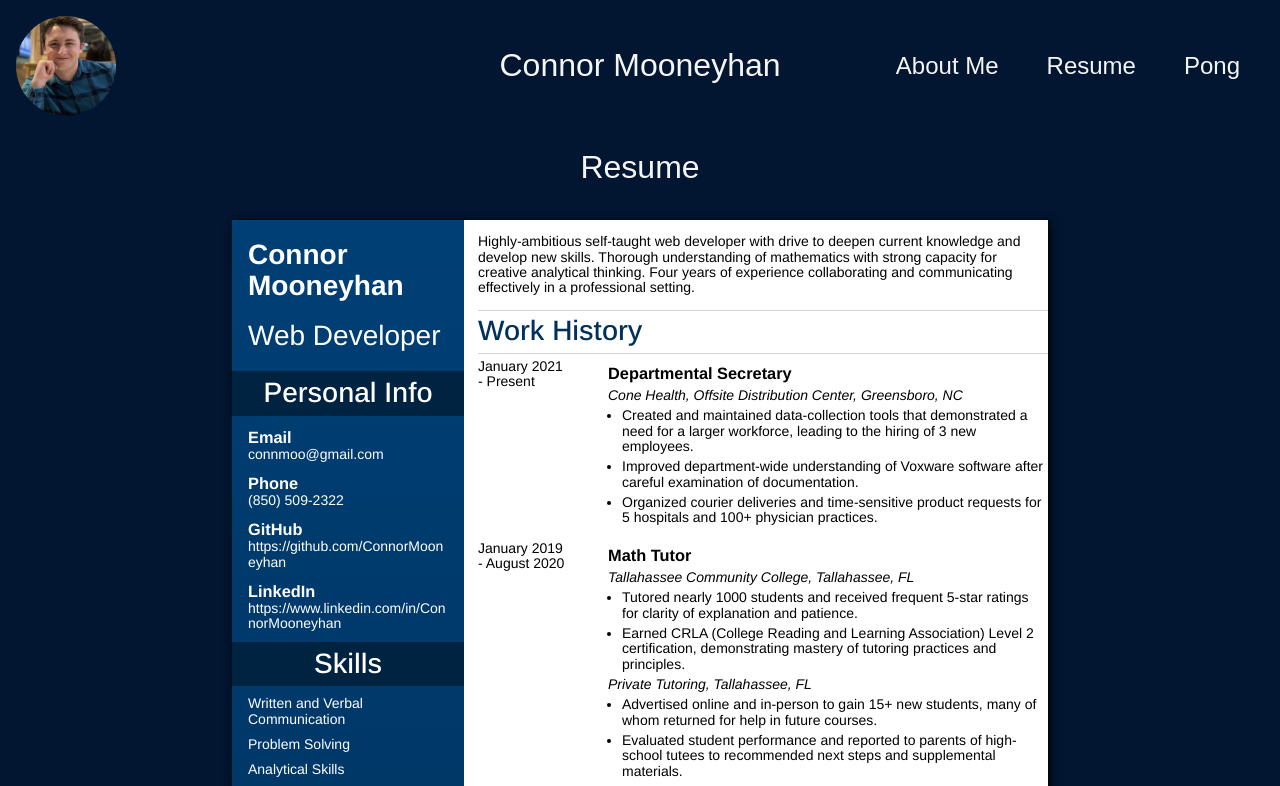
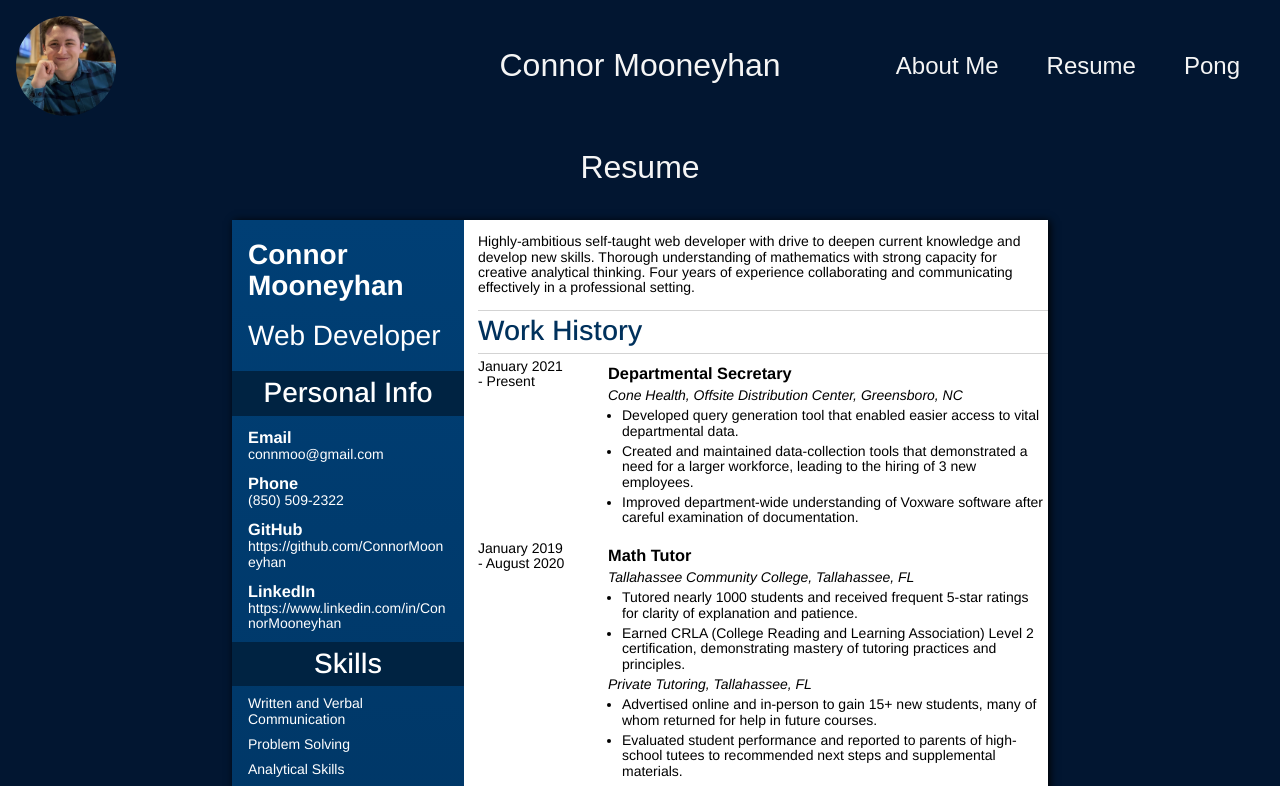
Before and after one commit to ConnorMooneyhan/personal-site, a React (Create React App) app: page /resume in a window 1280 px wide. Shown: the top 786 px of the page. Built offline with nearby package versions, Linux system fonts and the light colour scheme; a web font is replaced by a local one.

Commit message:
Update Resume.tsx

```diff
--- a/src/components/ResumeSection/Resume.tsx
+++ b/src/components/ResumeSection/Resume.tsx
@@ -45,9 +45,9 @@ const Resume = () => {
               <h3>Departmental Secretary</h3>
               <h4><em>Cone Health, Offsite Distribution Center, Greensboro, NC</em></h4>
               <ul>
+                <li>Developed query generation tool that enabled easier access to vital departmental data.</li>
                 <li>Created and maintained data-collection tools that demonstrated a need for a larger workforce, leading to the hiring of 3 new employees.</li>
                 <li>Improved department-wide understanding of Voxware software after careful examination of documentation.</li>
-                <li>Organized courier deliveries and time-sensitive product requests for 5 hospitals and 100+ physician practices.</li>
               </ul>
             </div>
           </div>
```
